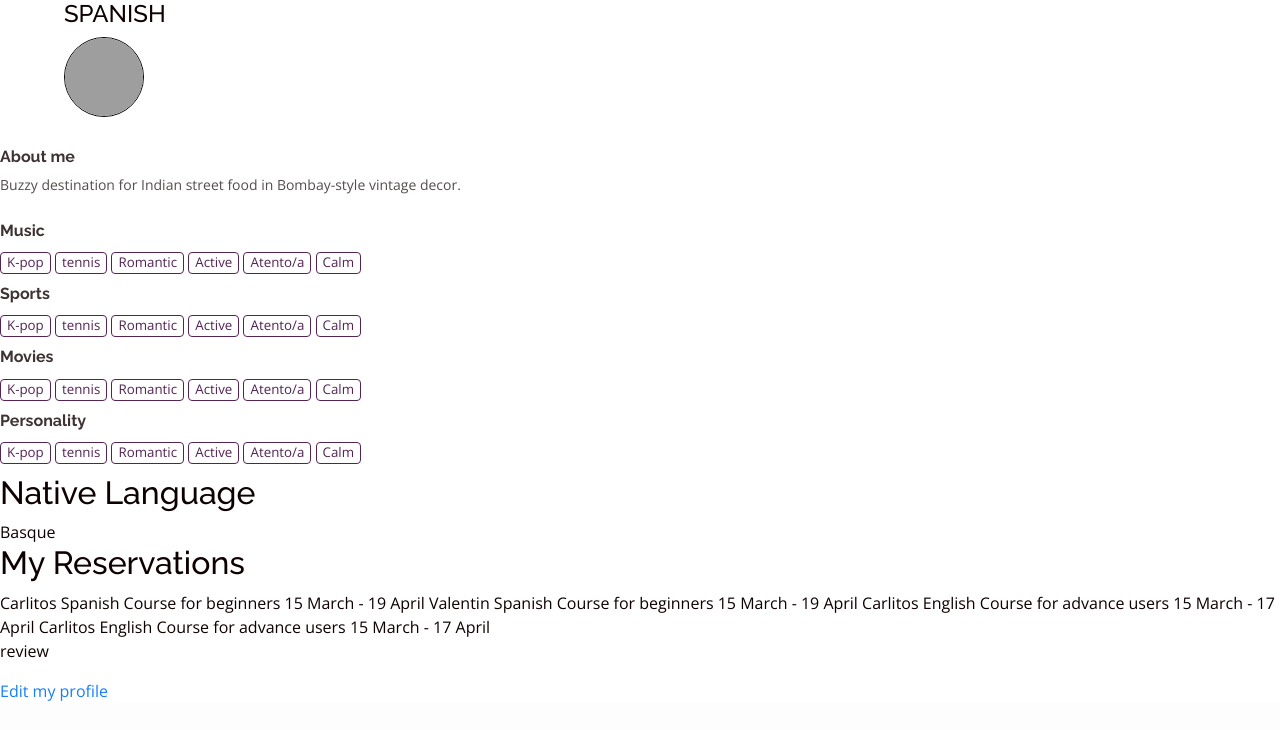
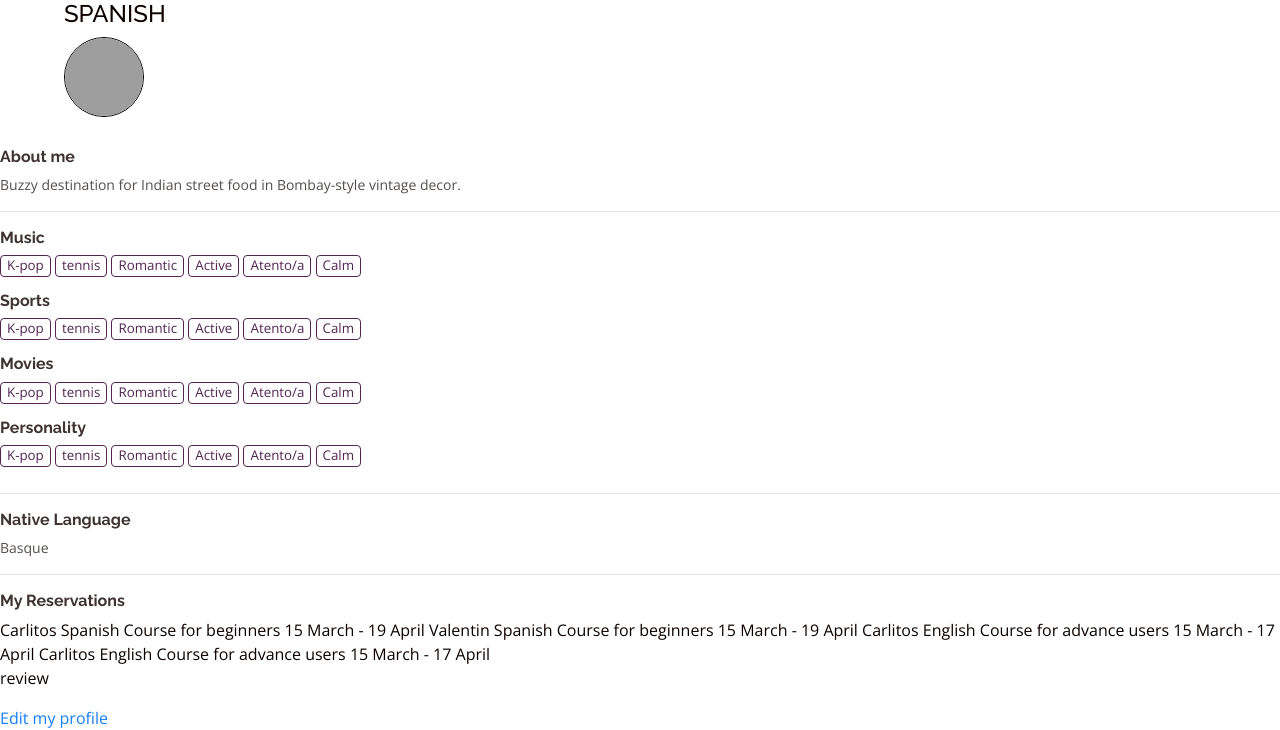
Before and after one commit to valentin215/Eloquent, a Rails app: page /users/1 in a window 1280 px wide. Shown: the part 159-889 px from the top of the page. Before the commit the page ends 862 px from the top, so only its background shows below. Run offline with Rails 7, Linux system fonts and the light colour scheme; a user stored in the database is signed in; data comes from the database, SQL or seed files in the repository; style sheets or scripts are compiled from the project's sources; some libraries are stand-ins or nearby versions; grey boxes are pictures that could not be loaded.

Commit message:
courses bookings in user pages

```diff
--- a/app/assets/stylesheets/pages/_profil.scss
+++ b/app/assets/stylesheets/pages/_profil.scss
@@ -26,6 +26,7 @@
 .profil-description {
   padding-top: 30px;
 }
+
 .profil-description h2 {
   font-size: 16px;
   font-weight: bold;
@@ -38,16 +39,47 @@
   text-align: justify;
 }
 
-.profil-interests {
-  padding-top: 10px;
-}
-
 .profil-interests h2 {
   opacity: 0.8;
   font-size: 16px;
   font-weight: bold;
+  margin-top: 4px;
+  margin-bottom: 4px;
 }
 
 .interest-categories {
   padding-bottom: 10px;
 }
+
+
+.profil-languages h2 {
+  font-size: 16px;
+  font-weight: bold;
+  opacity: 0.8;
+}
+
+.profil-languages p {
+  opacity: 0.7;
+  font-size: 14px;
+  text-align: justify;
+  margin-bottom: 0px;
+}
+
+.profil-bookings h2 {
+  font-size: 16px;
+  font-weight: bold;
+  opacity: 0.8;
+}
+
+.profil-bookings .course-level {
+  margin: 0px;
+}
+
+.profil-bookings .course-title p {
+  margin-bottom: -4px;
+}
+
+.course-date-review {
+  display: flex;
+  justify-content: space-between;
+}
--- a/app/views/courses/index.html.erb
+++ b/app/views/courses/index.html.erb
@@ -28,7 +28,8 @@
               <%= course.language.name.upcase %><span>, </span><%= course.level.upcase %>
             </div>
               <%= link_to course_path(course) do %>
-              <div class="course-title"><%= course.title %>
+              <div class="course-title">
+                <%= course.title %>
               </div>
               <% end %>
                 <div>
--- a/app/views/users/show.html.erb
+++ b/app/views/users/show.html.erb
@@ -25,6 +25,7 @@
     <p><%= @user.biography%></p>
   </div>
 
+<hr>
   <!--- profil categories --->
 
   <div class="profil-interests">
@@ -40,12 +41,16 @@
       <% end %>
   </div>
 
+  <hr>
+
   <!--- profil languages  --->
 
   <div class='profil-languages'>
     <h2>Native Language</h2>
-    <%= @user.native_language%>
+    <p><%= @user.native_language%></p>
   </div>
+
+  <hr>
 
   <!--- profil bookings  --->
 
@@ -53,17 +58,25 @@
       <% if current_user.student? %>
         <h2>Next courses</h2>
          <% @bookings.each do |booking| %>
-         <%= booking.course.level %>
-         <%= booking.course.language.name %>
-         <%= booking.course.title %>
-         <%= booking.course.title %>
-         <%= booking.course.start_date.strftime("%-d %B") %> - <%= booking.course.end_date.strftime("%-d %B") %>
+         <div class="course-info">
+          <div class="course-level">
+            <%= booking.course.level %><span>, </span>
+            <%= booking.course.language.name %>
+          </div>
+          <div class="course-title">
+            <p><%= booking.course.title %></p>
+          </div>
+          <div class="course-date-review">
+            <p>Dates:<%= booking.course.start_date.strftime("%-d %B") %> - <%= booking.course.end_date.strftime("%-d %B") %></p>
+            <%= link_to "Add a review !", reviews_new_path(current_user) %>
+          </div>
             <%# if booking.reviewed? %>
-          <%= booking.review.try(:content) %>
+          <%#booking.review.try(:content) %>
           <%# else  %>
           <%#= render 'reviews/form', booking: booking, review: Review.new %>
           <!-- <p>add review</p> -->
           <%# end %>
+           </div>
        <% end %>
         <% elsif current_user.teacher? %>
         <h2>My Reservations</h2>
```
